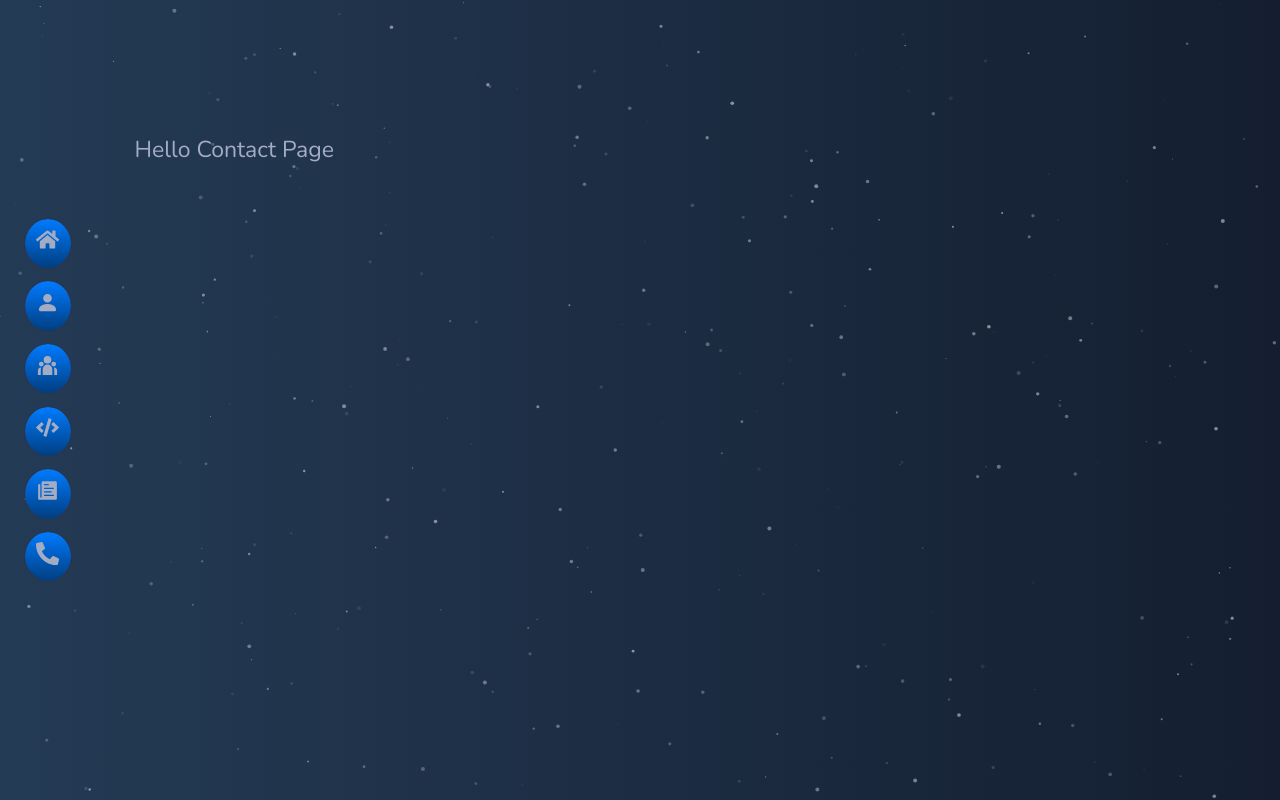
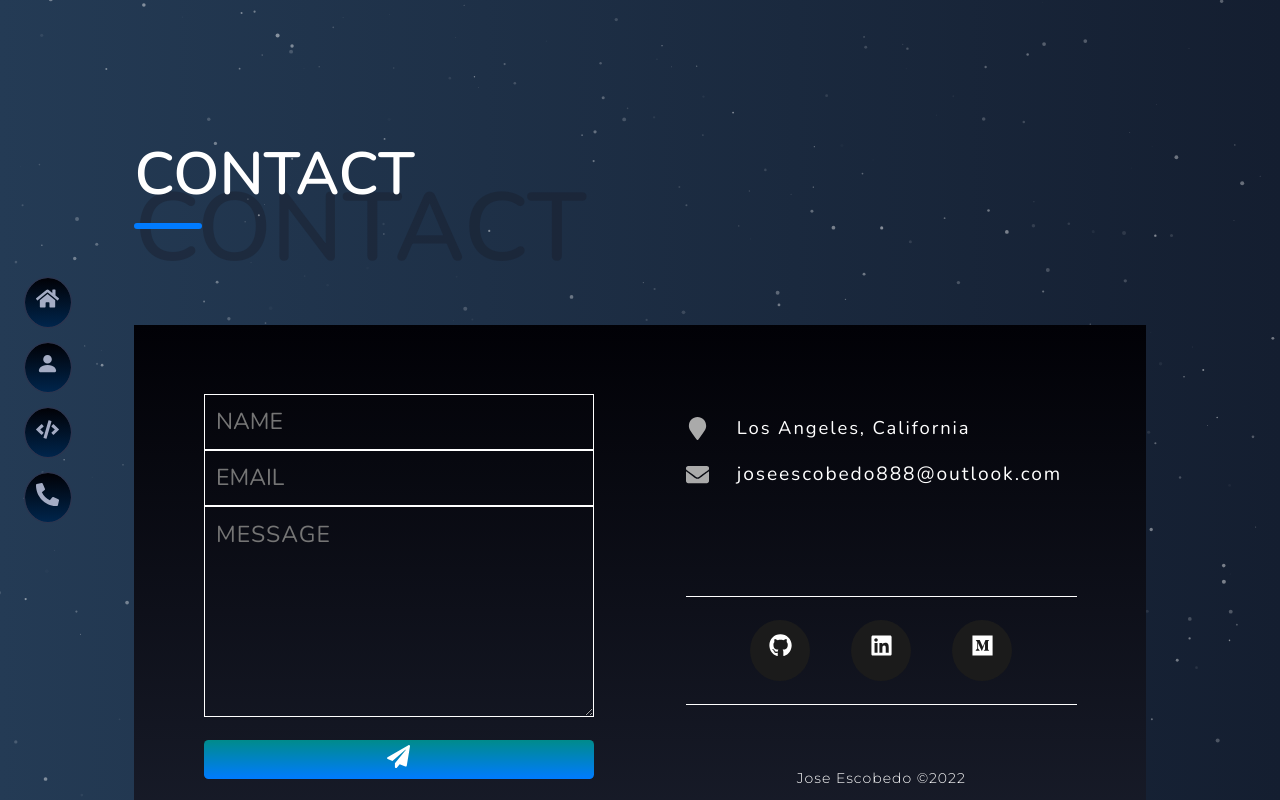
Before and after one commit to Jose-Escobedo/Portfolio-Website, a React (Create React App) app: page /Contact in a window 1280 px wide. Shown: the top 800 px of the page. Built offline with nearby package versions, Linux system fonts and the light colour scheme.

Commit message:
added contact page and css changes to nav and projects components

```diff
--- a/src/App.js
+++ b/src/App.js
@@ -3,8 +3,6 @@ import Sidebar from "./components/Sidebar/Sidebar";
 import { MainContentStyled } from "./components/Main/MainContentElements";
 import HomePage from "./Pages/HomePage";
 import AboutPage from "./Pages/AboutPage";
-import ExperiencePage from "./Pages/ExperiencePage";
-import ResumePage from "./Pages/ResumePage";
 import ProjectsPage from "./Pages/ProjectsPage";
 import ContactPage from "./Pages/ContactPage";
 import { Routes, Route } from "react-router-dom";
@@ -19,8 +17,6 @@ function App() {
         <Routes>
           <Route path="/" exact element={<HomePage />} />
           <Route path="/about" element={<AboutPage />} />
-          <Route path="/experience" element={<ExperiencePage />} />
-          <Route path="/resume" element={<ResumePage />} />
           <Route path="/projects" element={<ProjectsPage />} />
           <Route path="/Contact" element={<ContactPage />} />
         </Routes>
--- a/src/Pages/ContactPage.js
+++ b/src/Pages/ContactPage.js
@@ -1,10 +1,15 @@
 import React from "react";
 import { MainLayout } from "../styles/Layouts";
 import { ContactStyled } from "../components/Contact/ContactElements";
+import Title from "../components/Main/Title";
+import ContactForm from "../components/Contact/ContactForm";
 const ContactPage = () => {
   return (
     <MainLayout>
-      <ContactStyled>Hello Contact Page</ContactStyled>
+      <ContactStyled>
+        <Title title={"Contact"} span={"Contact"} />
+        <ContactForm />
+      </ContactStyled>
     </MainLayout>
   );
 };
--- a/src/Pages/ExperiencePage.js
+++ /dev/null
@@ -1,12 +0,0 @@
-import React from "react";
-import { MainLayout } from "../styles/Layouts";
-import { ExperienceStyled } from "../components/Experience/ExperienceElements";
-const ExperiencePage = () => {
-  return (
-    <MainLayout>
-      <ExperienceStyled>Hello Experience Page</ExperienceStyled>
-    </MainLayout>
-  );
-};
-
-export default ExperiencePage;
--- a/src/Pages/ResumePage.js
+++ /dev/null
@@ -1,12 +0,0 @@
-import React from "react";
-import { MainLayout } from "../styles/Layouts";
-import { ResumeStyled } from "../components/Resume/ResumeElements";
-const ResumePage = () => {
-  return (
-    <MainLayout>
-      <ResumeStyled>Hello Resume Page</ResumeStyled>
-    </MainLayout>
-  );
-};
-
-export default ResumePage;
--- a/src/components/About/ImageSection.js
+++ b/src/components/About/ImageSection.js
@@ -19,7 +19,7 @@ const ImageSection = () => {
           with a passion for JavaScript, React and all things web development.
           The unique combination of creativity, logic, technology and never
           running out of new things to discover, drives my excitement and
-          passion for web development. When I’m not at my computer I like to
+          passion for web development. When I’m not at my computer, I like to
           spend my time shooting photography, reading and hiking.
         </p>
         <div className="about-info">
@@ -36,7 +36,7 @@ const ImageSection = () => {
             <p>: California, United States</p>
           </div>
         </div>
-        <PrimaryButton title={"Download Cv"} />
+        <PrimaryButton title={"View Resume"} />
       </div>
     </ImageSectionStyled>
   );
@@ -45,14 +45,19 @@ const ImageSection = () => {
 const ImageSectionStyled = styled.div`
   margin-top: 5rem;
   display: flex;
+  width: 100%;
+  justify-content: center;
+
   .left-content {
-    width: 100%;
+    width: 50%;
     img {
       width: 95%;
+      height: 90%;
       object-fit: cover;
     }
   }
   .right-content {
+    width: 50%;
     h4 {
       font-size: 2rem;
       color: var(--white-color);
@@ -63,6 +68,7 @@ const ImageSectionStyled = styled.div`
     }
     .paragraph {
       padding: 1rem 0;
+      color: var(--white-color);
     }
     .about-info {
       display: flex;
--- a/src/components/About/PrimaryButton.js
+++ b/src/components/About/PrimaryButton.js
@@ -6,8 +6,8 @@ const PrimaryButton = ({ title }) => {
 };
 
 const PrimaryButtonStyled = styled.a`
-  background-color: var(--primary-color);
-  padding: 0.6em 2em;
+  background: linear-gradient(var(--primary-color), #003e80) padding-box;
+  padding: 0.5em 2em;
   color: white;
   cursor: pointer;
   display: inline-block;
--- a/src/components/About/SkillItem.js
+++ b/src/components/About/SkillItem.js
@@ -17,11 +17,14 @@ const SkillItemStyled = styled.div`
   justify-content: center;
   align-items: center;
   border: 1px solid transparent;
-  border-radius: 1em;
+  border-radius: 0.5em;
   position: relative;
   text-align: center;
-  background: linear-gradient(var(--background-dark-grey), var(--border-color))
-      padding-box,
+  transition: all 0.4s ease-in-out;
+  &:hover {
+    transform: translateY(2px);
+  }
+  background: linear-gradient(#010106, var(--border-color)) padding-box,
     linear-gradient(to right, var(--white-color), var(--white-color)) border-box;
   img {
     height: 2.5em;
--- a/src/components/About/SkillsSection.js
+++ b/src/components/About/SkillsSection.js
@@ -38,7 +38,7 @@ const SkillsSection = () => {
       <InnerLayout>
         <div className="skills">
           {skills.map((skill) => {
-            return <SkillItem skill={skill} />;
+            return <SkillItem skill={skill} key={skill.name} />;
           })}
         </div>
       </InnerLayout>
--- /dev/null
+++ b/src/components/Contact/ContactForm.js
@@ -0,0 +1,312 @@
+import styled from "styled-components";
+import React from "react";
+import {
+  FaEnvelope,
+  FaGithub,
+  FaLinkedin,
+  FaMapMarker,
+  FaMedium,
+  FaPaperPlane,
+} from "react-icons/fa";
+
+const ContactForm = () => {
+  return (
+    <ContactFormStyled>
+      <div className="contact-wrapper">
+        <form id="contact-form" className="form-horizontal">
+          <div className="form-group">
+            <input
+              type="text"
+              id="name"
+              placeholder="NAME"
+              name="name"
+              required
+            />
+            <input
+              type="email"
+              id="email"
+              placeholder="EMAIL"
+              name="email"
+              required
+            />
+            <textarea
+              rows="6"
+              placeholder="MESSAGE"
+              name="message"
+              required
+            ></textarea>
+            <button
+              className="btn btn-primary send-button"
+              id="submit"
+              type="submit"
+              value="SEND"
+            >
+              <div className="alt-send-button">
+                <FaPaperPlane className="paper-plane" />
+                <span className="send-text">SEND</span>
+              </div>
+            </button>
+          </div>
+        </form>
+
+        <div className="direct-contact-container">
+          <ul className="contact-list">
+            <li className="list-item">
+              <FaMapMarker />
+              <span className="contact-text">Los Angeles, California</span>
+            </li>
+
+            <li className="list-item">
+              <FaEnvelope />
+              <span className="contact-text">
+                <a href="mailto:#" title="Send me an email">
+                  joseescobedo888@outlook.com
+                </a>
+              </span>
+            </li>
+          </ul>
+
+          <div className="social-media-container">
+            <ul className="social-media-list">
+              <li>
+                <a
+                  href="https://github.com/Jose-Escobedo"
+                  target="_blank"
+                  className="contact-icon"
+                >
+                  <FaGithub />
+                </a>
+              </li>
+              <li>
+                <a
+                  href="https://www.linkedin.com/in/jose-escobedo-89b943232/"
+                  target="_blank"
+                  className="contact-icon"
+                >
+                  <FaLinkedin />
+                </a>
+              </li>
+              <li>
+                <a
+                  href="https://medium.com/@escobedo.jose"
+                  target="_blank"
+                  className="contact-icon"
+                >
+                  <FaMedium />
+                </a>
+              </li>
+            </ul>
+          </div>
+
+          <div className="copyright">Jose Escobedo &copy;2022</div>
+        </div>
+      </div>
+    </ContactFormStyled>
+  );
+};
+
+const ContactFormStyled = styled.div`
+  height: 100%;
+  width: 100%;
+  margin-top: 5rem;
+  display: flex;
+  flex-direction: column;
+
+  .contact-wrapper {
+    display: flex;
+    flex-direction: row;
+    justify-content: center;
+    padding: 1em;
+    position: relative;
+    width: 100%;
+    background: linear-gradient(#010106, var(--background-dark-grey))
+      padding-box;
+  }
+
+  .form-horizontal {
+    width: 50%;
+    font-family: "Montserrat", sans-serif;
+    font-weight: 400;
+    display: flex;
+    flex-direction: column;
+    padding: 2em;
+  }
+  .form-group {
+    width: 100%;
+  }
+
+  .form-group input {
+    width: 100%;
+    background-color: transparent;
+    color: var(--white-color);
+    border: none;
+    border: 1px solid var(--white-color);
+    padding: 0.5em 0.5em;
+  }
+
+  textarea {
+    width: 100%;
+    max-width: 100%;
+    background-color: transparent;
+    color: var(--white-color);
+    letter-spacing: 1px;
+    border: 1px solid var(--white-color);
+    padding: 0.5em 0.5em;
+  }
+
+  .paper-plane {
+    color: white;
+  }
+
+  .send-button {
+    margin-top: 15px;
+    width: 100%;
+    overflow: hidden;
+    transition: all 0.2s ease-in-out;
+    border-radius: 0.2em;
+    border: transparent;
+    padding-top: 0.2em;
+    background: linear-gradient(darkcyan, var(--primary-color)) padding-box;
+    cursor: pointer;
+  }
+
+  .alt-send-button {
+    width: 100%;
+    height: 34px;
+    transition: all 0.2s ease-in-out;
+  }
+
+  .send-text {
+    display: block;
+    margin-top: 6px;
+    font: 700 12px "Montserrat", sans-serif;
+    letter-spacing: 2px;
+    color: white;
+  }
+
+  .alt-send-button:hover {
+    transform: translate3d(0px, -29px, 0px);
+  }
+
+  /* Begin Right Contact Page */
+  .direct-contact-container {
+    width: 50%;
+    font-family: "Montserrat", sans-serif;
+    font-weight: 300;
+    display: flex;
+    justify-content: space-between;
+    flex-direction: column;
+    padding: 2em;
+  }
+
+  /* Location, Phone, Email Section */
+  .contact-list {
+    list-style-type: none;
+    padding: 1em 0;
+    display: flex;
+    flex-direction: column;
+  }
+
+  .list-item {
+    line-height: 0.5em;
+    color: #aaa;
+    display: flex;
+    align-items: center;
+    margin-bottom: 1em;
+  }
+
+  .contact-text {
+    letter-spacing: 1.9px;
+    font-size: 0.5em;
+    color: var(--white-color);
+    text-decoration: none;
+    margin-left: 1.5em;
+  }
+
+  .contact-list span {
+    font-size: 0.8em;
+  }
+
+  .contact-text a {
+    text-decoration: none;
+    transition-duration: 0.2s;
+  }
+
+  .contact-text a:hover {
+    color: #fff;
+    text-decoration: none;
+  }
+
+  /* Social Media Icons */
+  .social-media-list {
+    position: relative;
+    font-size: 22px;
+    text-align: center;
+    width: 100%;
+    margin: 0 auto;
+    padding: 0;
+    display: flex;
+    justify-content: space-evenly;
+  }
+
+  .social-media-list li a {
+    color: #fff;
+  }
+
+  .social-media-list li {
+    position: relative;
+    display: inline-block;
+    min-height: 60px;
+    width: 60px;
+    justify-content: space-between;
+    line-height: 60px;
+    border-radius: 50%;
+    color: #fff;
+    background-color: rgb(27, 27, 27);
+    cursor: pointer;
+    transition: all 0.2s ease-in-out;
+  }
+
+  .social-media-list li:after {
+    content: "";
+    position: absolute;
+    top: 0;
+    left: 0;
+    width: 60px;
+    height: 60px;
+    line-height: 60px;
+    border-radius: 50%;
+    opacity: 0;
+    box-shadow: 0 0 0 1px #fff;
+    transition: all 0.2s ease-in-out;
+  }
+
+  .social-media-list li:hover {
+    background-color: #fff;
+  }
+
+  .social-media-list li:hover:after {
+    opacity: 1;
+    transform: scale(1.12);
+    transition-timing-function: cubic-bezier(0.37, 0.74, 0.15, 1.65);
+  }
+
+  .social-media-list li:hover a {
+    color: #000;
+  }
+
+  .copyright {
+    font: 300 14px "Montserrat", sans-serif;
+    color: var(--white-color);
+    letter-spacing: 1px;
+    text-align: center;
+  }
+
+  .social-media-container {
+    padding: 1em;
+    width: 100%;
+    border-top: 1px solid var(--white-color);
+    border-bottom: 1px solid var(--white-color);
+  }
+`;
+export default ContactForm;
--- a/src/components/Navigation/NavListData.js
+++ b/src/components/Navigation/NavListData.js
@@ -10,16 +10,10 @@ const NavListData = () => {
     { name: "Home", route: "/", icon: FaHome },
     { name: "About", route: "/about", icon: BsFillPersonFill },
     {
-      name: "Experience",
-      route: "/experience",
-      icon: RiTeamFill,
-    },
-    {
       name: "Projects",
       route: "/projects",
       icon: FaCode,
     },
-    { name: "Resume", route: "/resume", icon: IoIosPaper },
     { name: "Contact", route: "/contact", icon: FaPhoneAlt },
   ]);
 
@@ -37,33 +31,3 @@ const NavListData = () => {
 };
 
 export default NavListData;
-
-// const handleClick = (index) => {
-//   setItems((prevItems) =>
-//     prevItems.map((e, i) => ({ ...e, isActive: i === index }))
-//   );
-// };
-
-// const list = items.map((item, index) => {
-//   return (
-//     <li key={index} className="nav-item">
-//       <NavLink
-//         onClick={() => handleClick(index)}
-//         to={item.route}
-//         className={item.isActive ? "active-class" : null}
-//       >
-//         {item.name}
-//       </NavLink>
-//     </li>
-//   );
-// });
-// return list;
-
-// const [items, setItems] = useState([
-//   { name: "Home", route: "/", isActive: false },
-//   { name: "About", route: "/about", isActive: false },
-//   { name: "Resume", route: "/resume", isActive: false },
-//   { name: "Projects", route: "/projects", isActive: false },
-//   { name: "Blog", route: "/blog", isActive: false },
-//   { name: "Contact", route: "/contact", isActive: false },
-// ]);
--- a/src/components/Navigation/NavigationElements.js
+++ b/src/components/Navigation/NavigationElements.js
@@ -24,9 +24,10 @@ export const NavigationStyled = styled.nav`
       justify-content: center;
       align-items: center;
       border: 1px solid var(--border-color);
-      margin: 0.25em 0;
+      margin: 0.3em 0;
       transition: all 0.3s ease-out;
-      background: linear-gradient(var(--primary-color), #003e80) padding-box;
+      /* background: linear-gradient(var(--primary-color), #003e80) padding-box; */
+      background: linear-gradient(#010106, #00254c) padding-box;
       .icon_title {
         display: none;
         font-family: montserrat, sans-serif;
--- a/src/components/Projects/ProjectSection.js
+++ b/src/components/Projects/ProjectSection.js
@@ -6,7 +6,9 @@ const ProjectSection = () => {
   return (
     <ProjectSectionStyled>
       <div className="project-container">
-        <img src={Phonify} />
+        <div className="project-img-border">
+          <img src={Phonify} />
+        </div>
         <div className="project-desc-container">
           <h2>Phonify</h2>
           <h3>E-commerce App</h3>
@@ -31,23 +33,30 @@ const ProjectSection = () => {
 const ProjectSectionStyled = styled.div`
   .project-container {
     display: flex;
+    background: linear-gradient(#010106, var(--background-dark-grey))
+      padding-box;
     margin-top: 5rem;
-    background: var(--background-dark-grey);
-    width: 80%;
-    padding: 2.5em;
-    padding-left: 0;
+    justify-content: center;
+    align-items: center;
+    width: 100%;
+    padding: 4em 2em;
     position: relative;
     img {
-      width: 90%;
+      width: 95%;
       object-fit: cover;
+    }
+  }
+  .project-img-border {
+    width: 70%;
+    transition: transform 0.5s;
+    &:hover {
+      transform: scale(0.95);
     }
   }
   .project-desc-container {
     display: flex;
     flex-direction: column;
     z-index: 99;
-    position: absolute;
-    margin-left: 38em;
     width: 45%;
     h2 {
       font-size: 2em;
```
Also changed, not shown: src/img/about.png.
